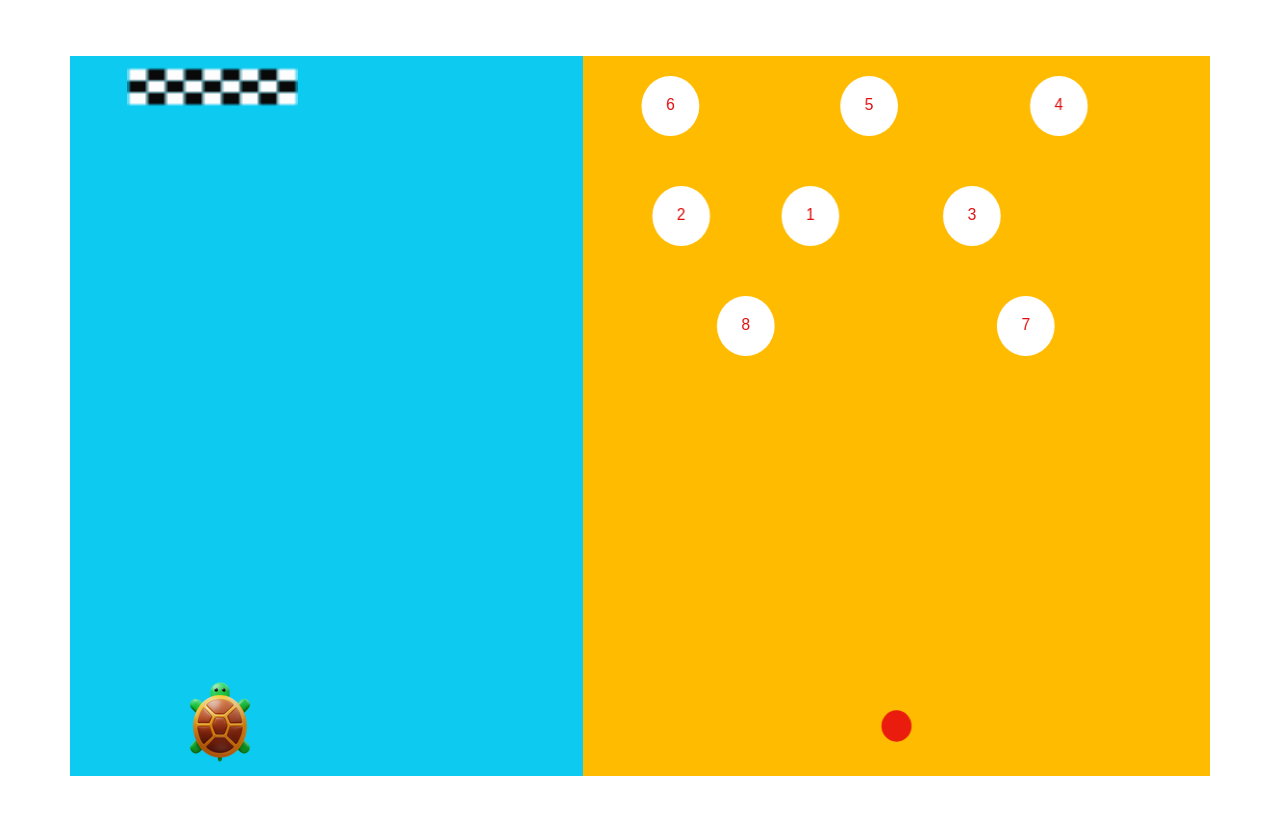
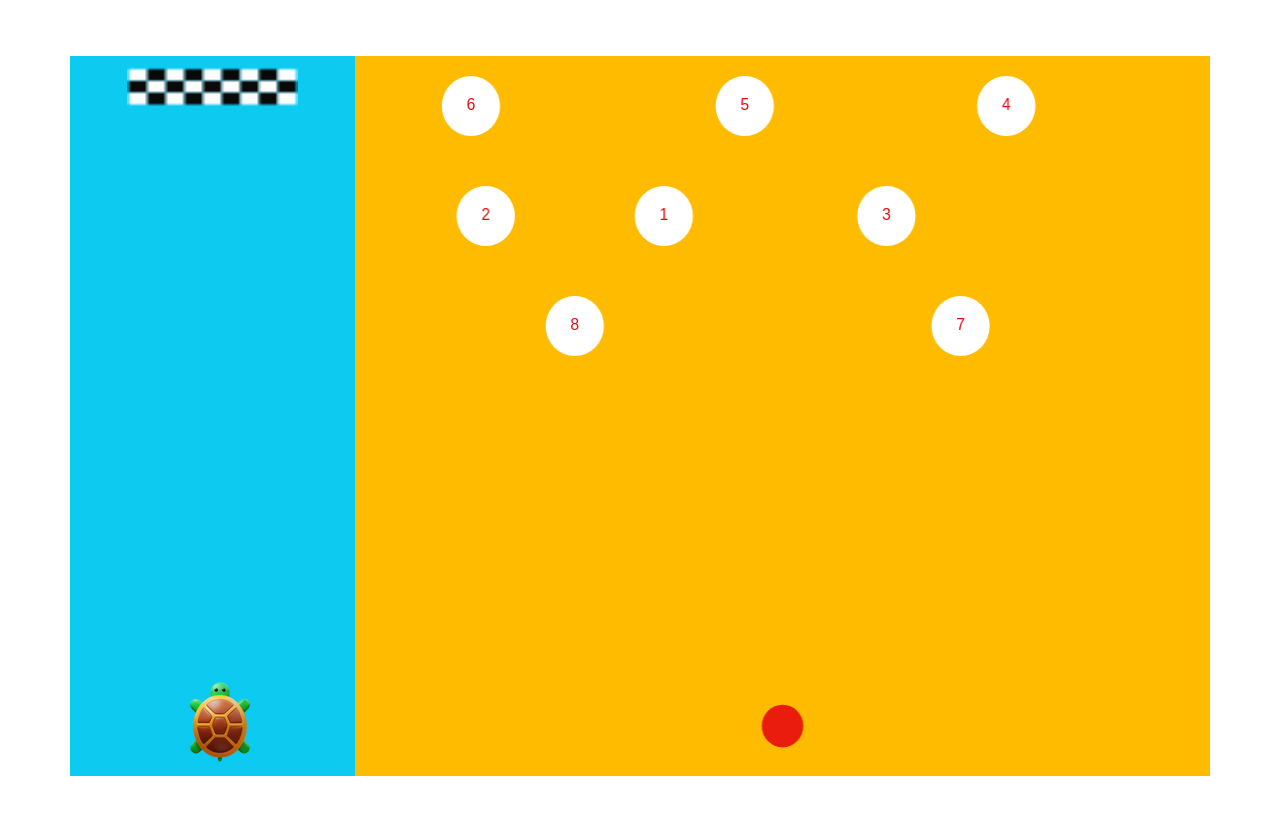
Before and after one commit to Luayabbas1981/race, a plain HTML site: page index.html in a window 1280 px wide. Drawn offline with nearby package versions, Linux system fonts and the light colour scheme.

Commit message:
add-number

```diff
--- a/script.js
+++ b/script.js
@@ -164,7 +164,7 @@ canvas.addEventListener("pointerup", function () {
     holeSArray.forEach((hole) => {
       hole.draw();
       const dist = Math.hypot(ball.x - hole.x, ball.y - hole.y);
-      if (dist - ball.radius - hole.radius < 0.08) {
+      if (dist - ball.radius - hole.radius < 1) {
         hole.color = "green";
         setTimeout(() => {
           cancelAnimationFrame(animateId);
--- a/style.css
+++ b/style.css
@@ -1,25 +1,25 @@
 body {
     height: 100vh;
+
 }
 
 .row {
     height: 90vh;
     margin-top: 5%;
 }
-
 #canvas {
     position: absolute;
-    width: 55%;
+    width: 75%;
     height: 100%;
-    left: 45%;
+    left: 25%;
     background-color: #ffbb00;
     cursor: crosshair;
 }
-.player {
+.player{
     left: 9%;
     bottom: 1%;
 }
-.finish-line {
+.finish-line{
     top: -30px;
     left: 5%;
     width: 15%;
```
